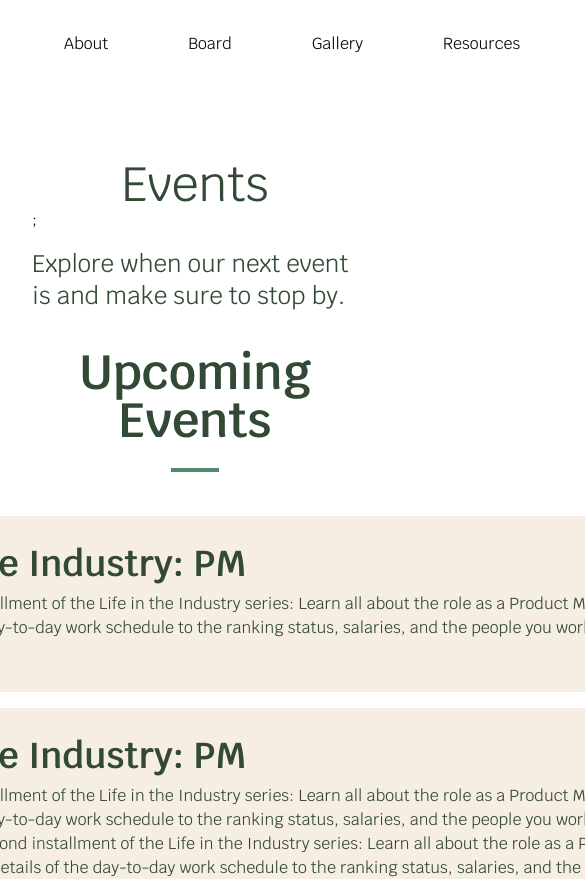
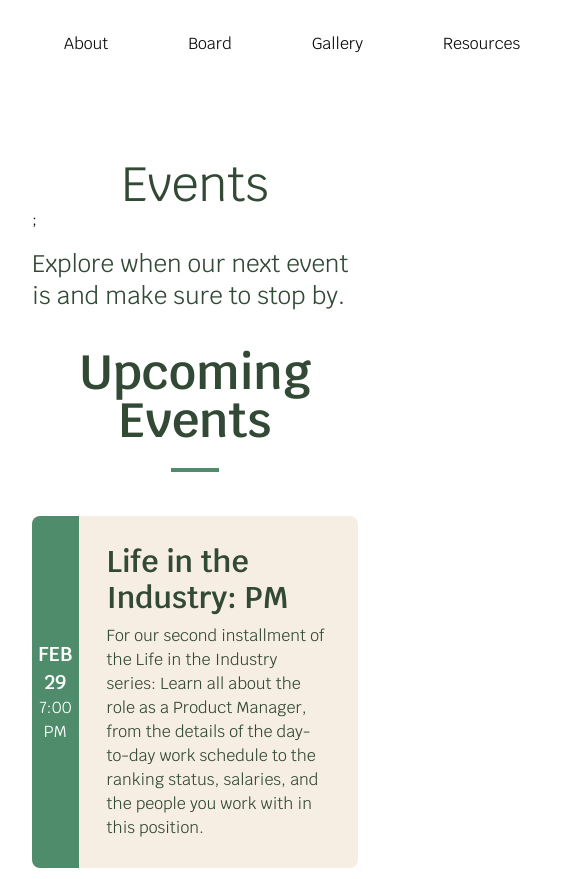
Before and after one commit to acm-ucr/leap-website, a Next.js app: page /events in a window 390 px wide. Shown: the top 879 px of the page, 585 px wide, since content can reach past the window. Built offline with nearby package versions, Linux system fonts and the light colour scheme.

Commit message:
Added mobil responsiveness to Events page for medium and large screens.

```diff
--- a/src/components/events/Events.tsx
+++ b/src/components/events/Events.tsx
@@ -9,19 +9,23 @@ interface EventProps {
 
 const Events: React.FC<EventProps> = ({ date, time, title, desc }) => {
   return (
-    <div className="grid h-[1/3vh] w-[1050px] grid-cols-7 items-center overflow-hidden rounded-lg font-leap">
+    <div className="grid grid-cols-7 items-center overflow-hidden rounded-lg font-leap sm:h-1/3 sm:w-full">
       <div className="col-span-1 flex h-full items-center justify-center bg-leap-mid-green">
         <div className="flex flex-col items-center justify-center px-10 py-7 text-center text-white">
-          <div className="text-3xl font-semibold">{date}</div>
-          <div className="text-sm">{time}</div>
+          <div className="text-xl font-semibold md:text-3xl lg:text-4xl">
+            {date}
+          </div>
+          <div className="text-md md:text-sm lg:text-lg">{time}</div>
         </div>
       </div>
       <div className="col-span-6 h-full bg-[#f7eee3]">
         <div className="p-7">
-          <h1 className="text-4xl font-semibold text-leap-dark-green">
+          <h1 className="text-3xl font-semibold text-leap-dark-green md:text-4xl lg:text-4xl">
             {title}
           </h1>
-          <p className="mt-2 text-leap-dark-green">{desc}</p>
+          <p className="md:text-md mt-2 text-leap-dark-green lg:text-lg">
+            {desc}
+          </p>
         </div>
       </div>
     </div>
```
